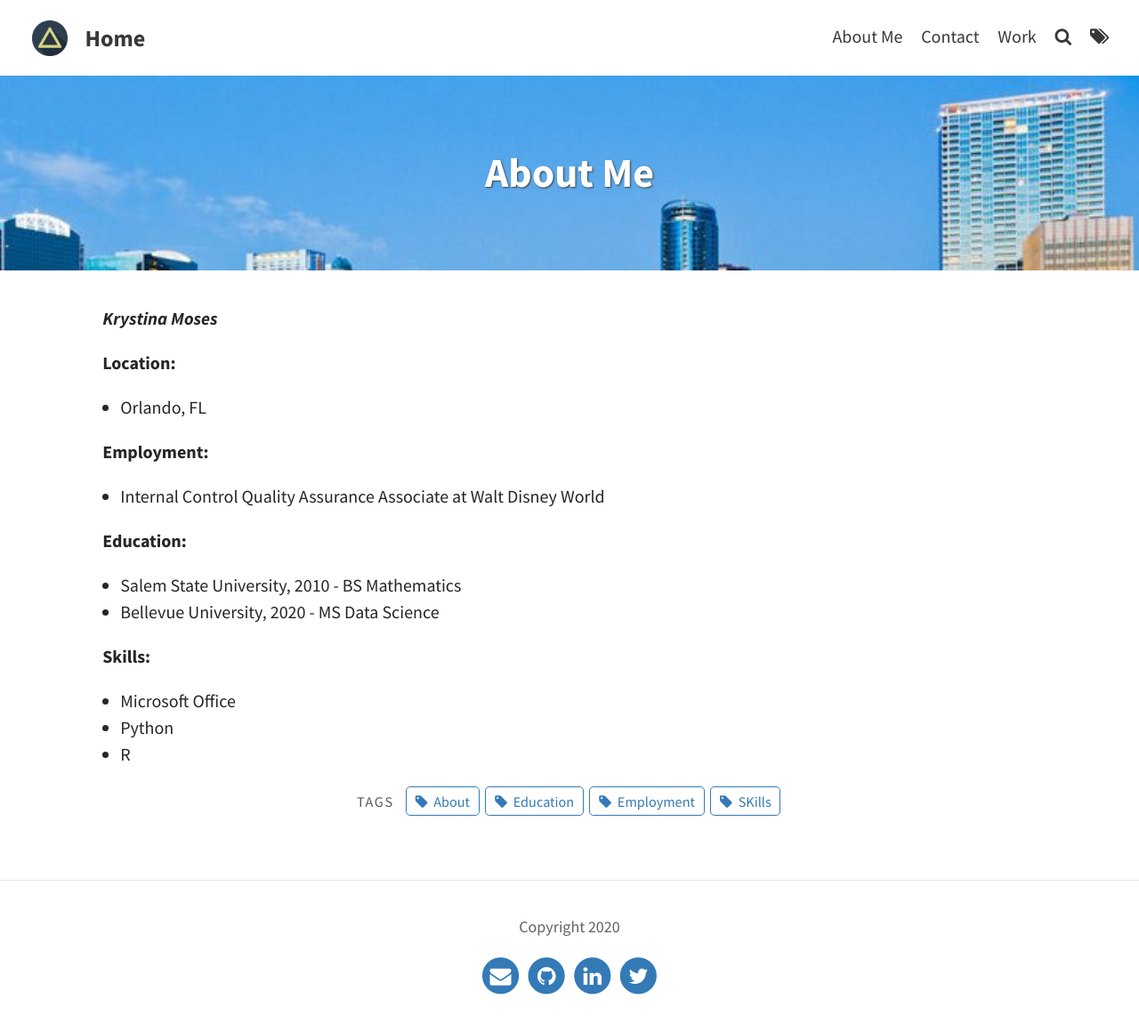
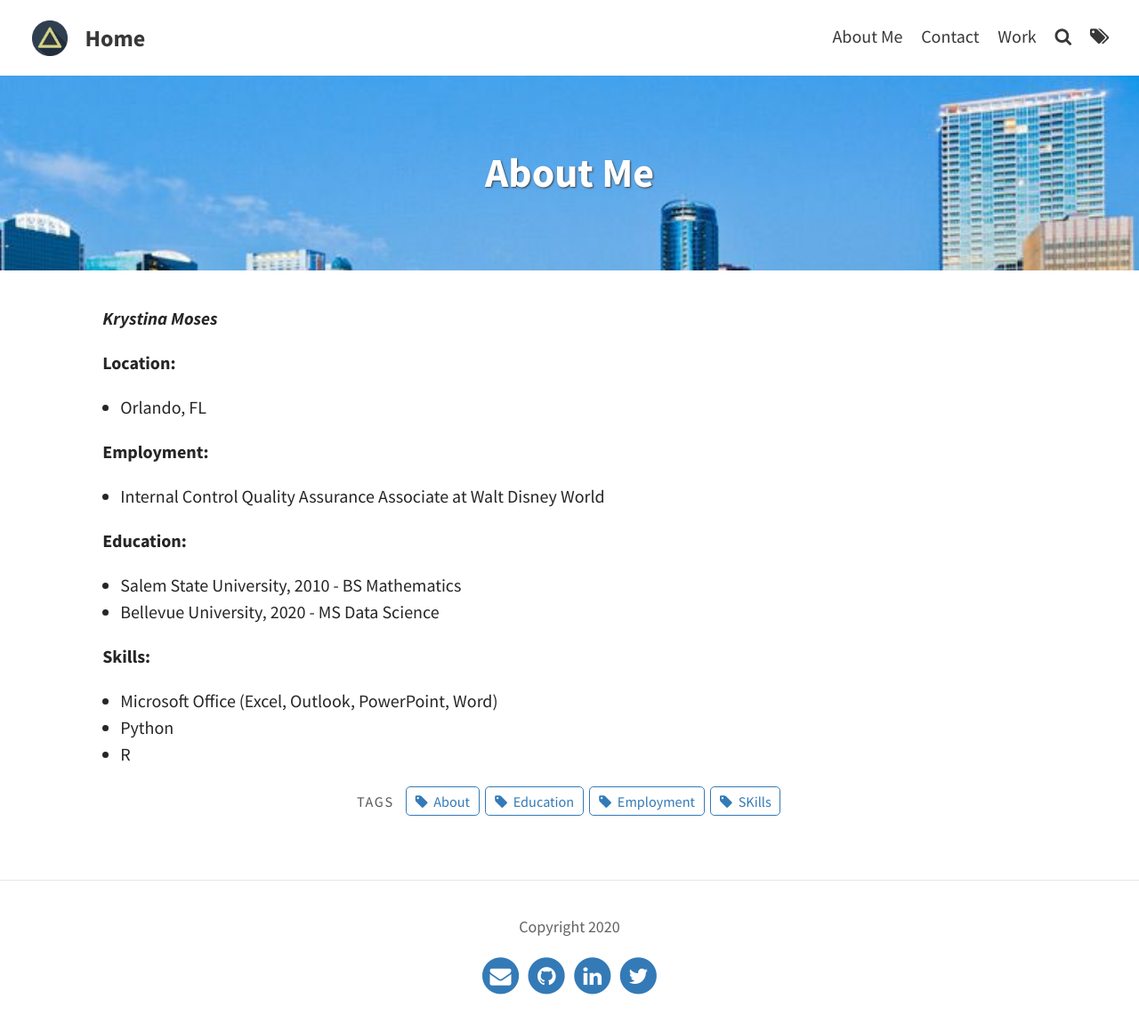
Before and after one commit to knmoses/knmoses.github.io, a Jekyll site: the page built from pages/about.md, in a window 1280 px wide. Shown: the whole page at 89% size. Built offline with Jekyll 4.4.1, drawn with Linux system fonts in a browser that asks for light colours.

Commit message:
Update about.md

```diff
--- a/pages/about.md
+++ b/pages/about.md
@@ -21,7 +21,7 @@ tags: [About, Education, Employment, SKills]
 * Bellevue University, 2020 - MS Data Science
 
 **Skills:**
-* Microsoft Office
+* Microsoft Office (Excel, Outlook, PowerPoint, Word)
 
 * Python
 
```
